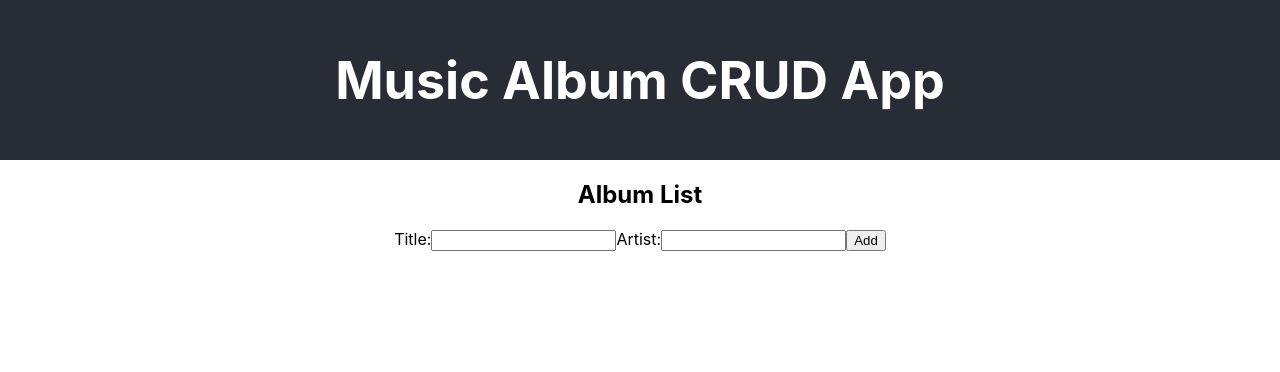
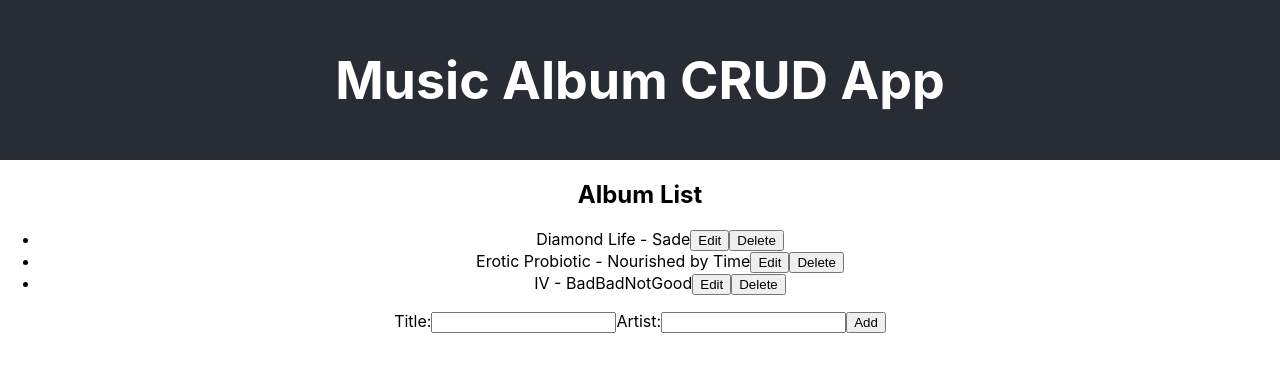
Before and after one commit to epworthhh/music-crud-app, a React (Create React App) app: page / in a window 1280 px wide. Shown: the top 372 px of the page. Built offline with nearby package versions, Linux system fonts and the light colour scheme.

Commit message:
feat: add albums mock

```diff
--- a/src/App.js
+++ b/src/App.js
@@ -1,11 +1,12 @@
 import { useState } from 'react';
 import AlbumList from './albums/AlbumList';
 import AlbumForm from './albums/AlbumForm';
+import albumsData from './mocks/albums';
 
 import './App.css';
 
 function App() {
-  const [albums, setAlbums] = useState([]);
+  const [albums, setAlbums] = useState(albumsData);
   const [editAlbum, setEditAlbum] = useState(null);
 
   const addAlbum = (album) => {
--- /dev/null
+++ b/src/mocks/albums.js
@@ -0,0 +1,21 @@
+import { generateId } from "../utils";
+
+const albums = [
+  {
+    id: generateId(),
+    title: 'Diamond Life',
+    artist: 'Sade',
+  },
+  {
+    id: generateId(),
+    title: 'Erotic Probiotic',
+    artist: 'Nourished by Time',
+  },
+  {
+    id: generateId(),
+    title: 'IV',
+    artist: 'BadBadNotGood',
+  },
+];
+
+export default albums;
```
